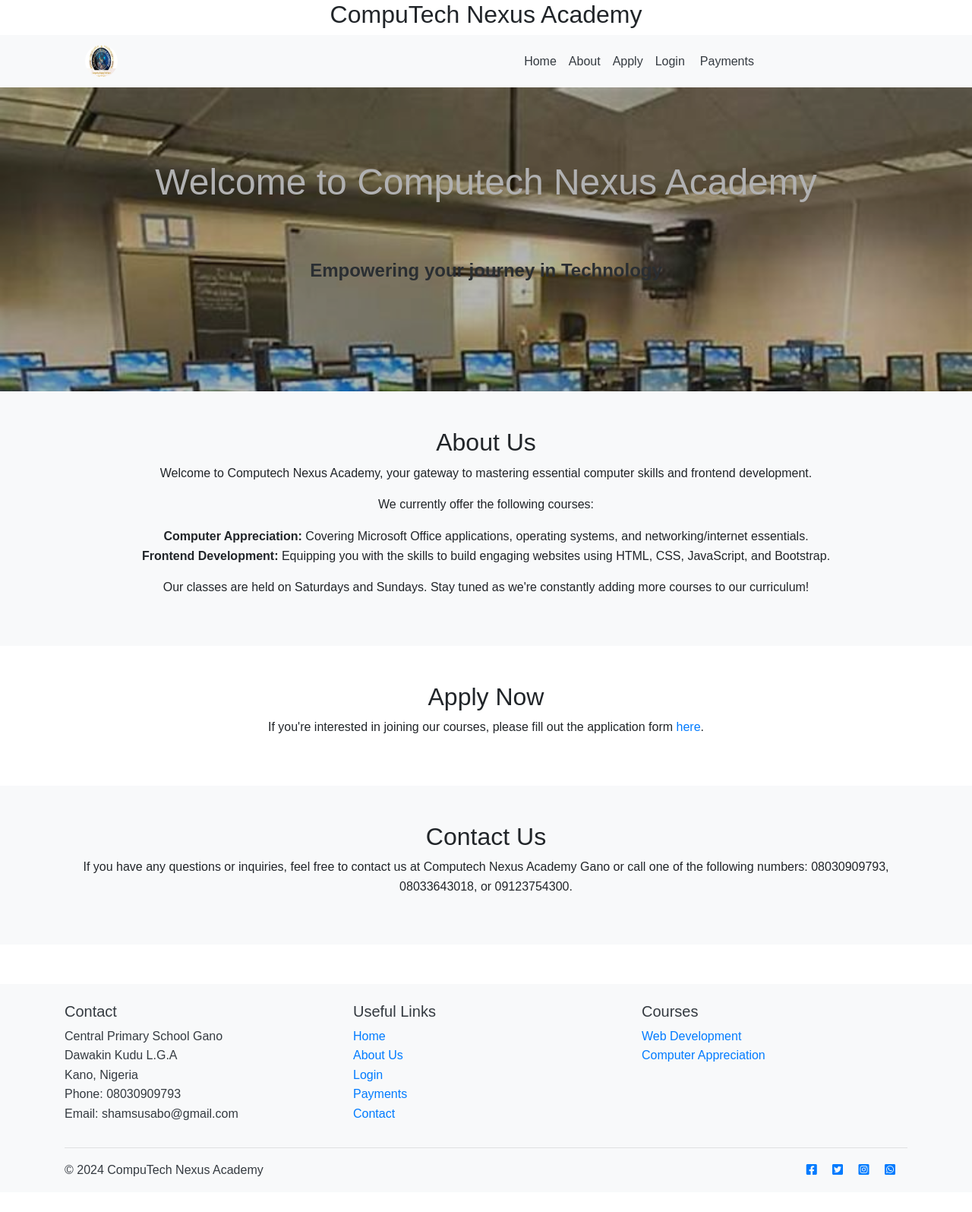
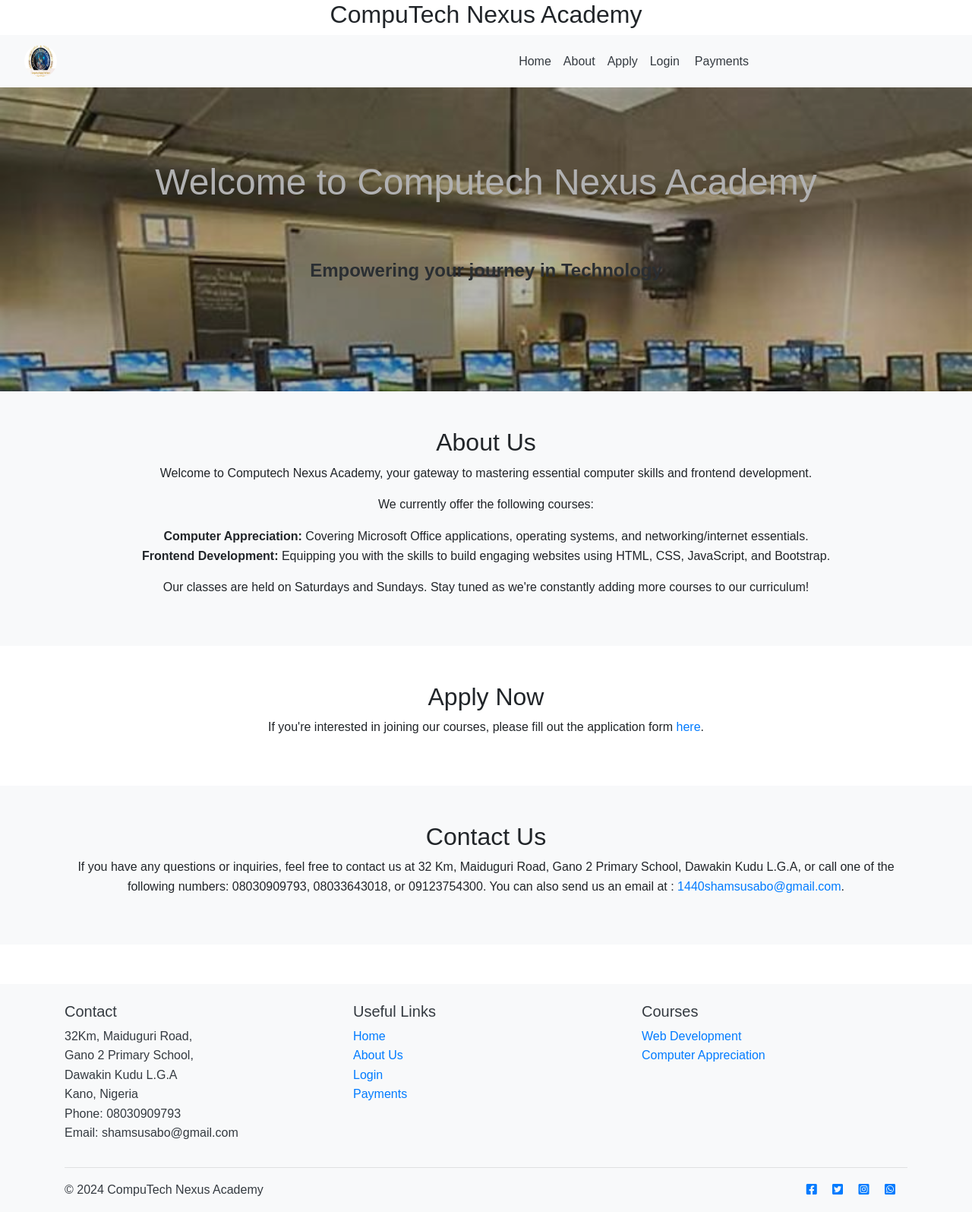
Before and after one commit to shamsu557/IT-School-Web, a plain HTML site: page index.html in a window 1280 px wide. Shown: the whole page at 76% size. Before the commit the page ends 1569 px from the top, so only its background shows below. Drawn offline with nearby package versions, Linux system fonts and the light colour scheme.

Commit message:
Add files via upload

```diff
--- a/index.html
+++ b/index.html
@@ -62,7 +62,7 @@
 <section id="apply" class="py-5">
   <div class="container text-center">
     <h2>Apply Now</h2>
-    <p>If you're interested in joining our courses, please fill out the application form <a href="#">here</a>.</p>
+    <p>If you're interested in joining our courses, please fill out the application form <a href="apply.html">here</a>.</p>
     <!-- You can add a form here for applications -->
   </div>
 </section>
@@ -70,27 +70,27 @@
 <section id="contact" class="py-5 bg-light">
     <div class="container text-center">
       <h2>Contact Us</h2>
-      <p>If you have any questions or inquiries, feel free to contact us at Computech Nexus Academy Gano or call one of the following numbers: 08030909793, 08033643018, or 09123754300.</p>
-    </div>
+<p>If you have any questions or inquiries, feel free to contact us at 32 Km, Maiduguri Road, Gano 2 Primary School, Dawakin Kudu L.G.A, or call one of the following numbers: 08030909793, 08033643018, or 09123754300. You can also send us an email at : <a href="mailto:1440shamsusabo@gmail.com">1440shamsusabo@gmail.com</a>.</p>
+</div>
   </section><br><br>
   <footer class="bg-light text-dark pt-4">
     <div class="container">
         <div class="row">
             <div class="col-md-4">
-                <h5>Contact</h5>
-                <p>Central Primary School Gano<br>Dawakin Kudu L.G.A <br>
-                    Kano, Nigeria<br>
-                    Phone: 08030909793<br>
-                    Email: shamsusabo@gmail.com</p>
+              <h5>Contact</h5>
+              <p>32Km, Maiduguri Road,<br> Gano 2 Primary School, <br> Dawakin Kudu L.G.A <br>
+                  Kano, Nigeria<br>
+                  Phone: 08030909793<br>
+                  Email: shamsusabo@gmail.com</p>
             </div>
             <div class="col-md-4">
                 <h5>Useful Links</h5>
                 <ul class="list-unstyled">
                     <li><a href="index.html">Home</a></li>
-                    <li><a href="#About.html">About Us</a></li>
+                    <li><a href="about.html">About Us</a></li>
                     <li><a href="login.html">Login</a></li>
                     <li><a href="app_payment.html">Payments</a></li>
-                    <li><a href="#contact.html">Contact</a></li>
+
                     <!-- Add your other navbar links here -->
                 </ul>
             </div>
--- a/style.css
+++ b/style.css
@@ -81,7 +81,7 @@ body {
     background-color: var(--navbar-text-color);
   }
   .navbar-brand{
-    padding-left: 80px;
+    padding-left: 0;
   }
 
   .menu-opened {
@@ -104,7 +104,7 @@ body {
 
   }
   #navbar-menu {
-      margin-left: 42%; /* Adjust the value as needed */
+      margin-left: 48%; /* Adjust the value as needed */
       padding-right: 65px;
 
   }
```
Also changed, not shown: about.html (+4 -4 lines), app_payment.html (+4 -3 lines), apply.html (+6 -6 lines), login.html (+3 -3 lines).
